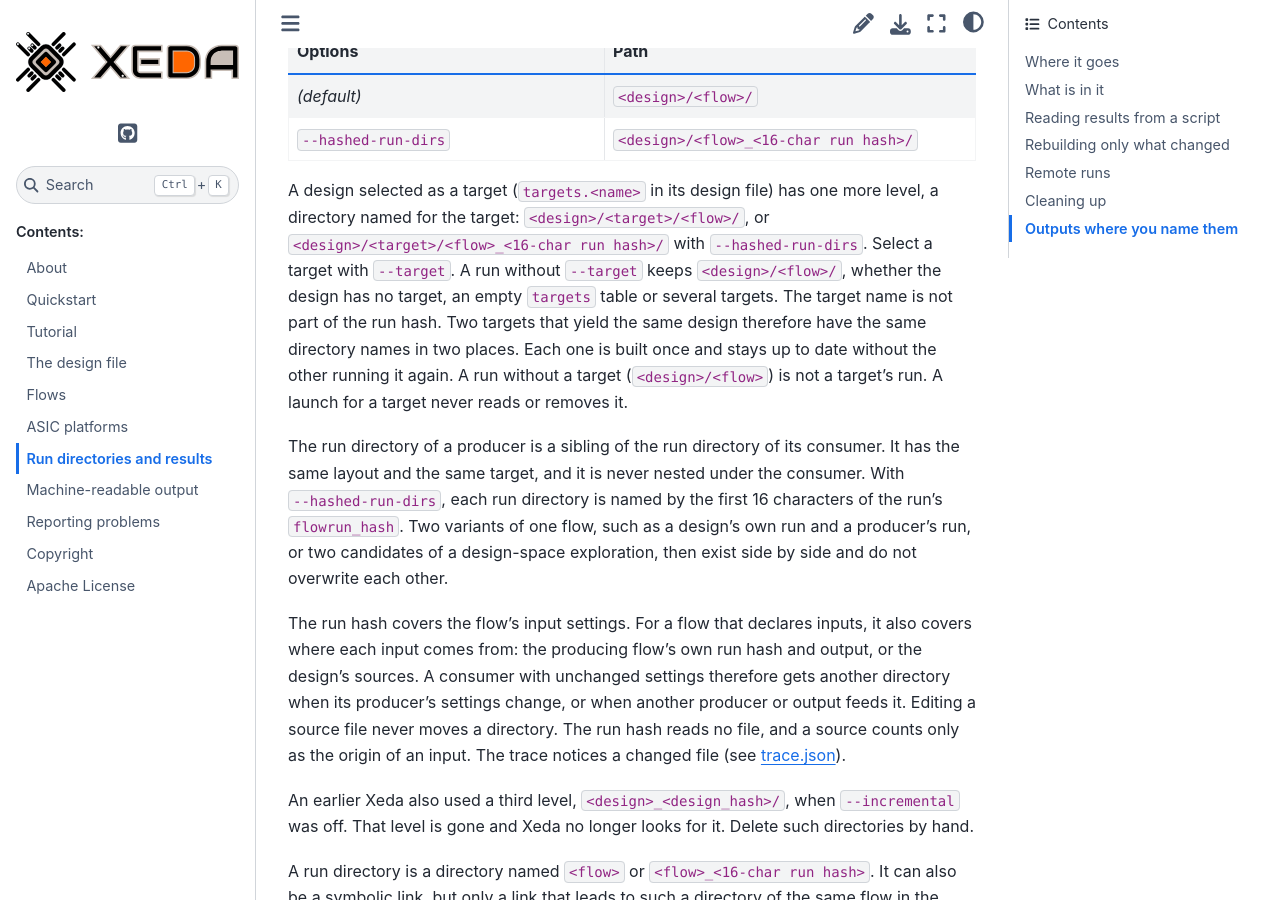
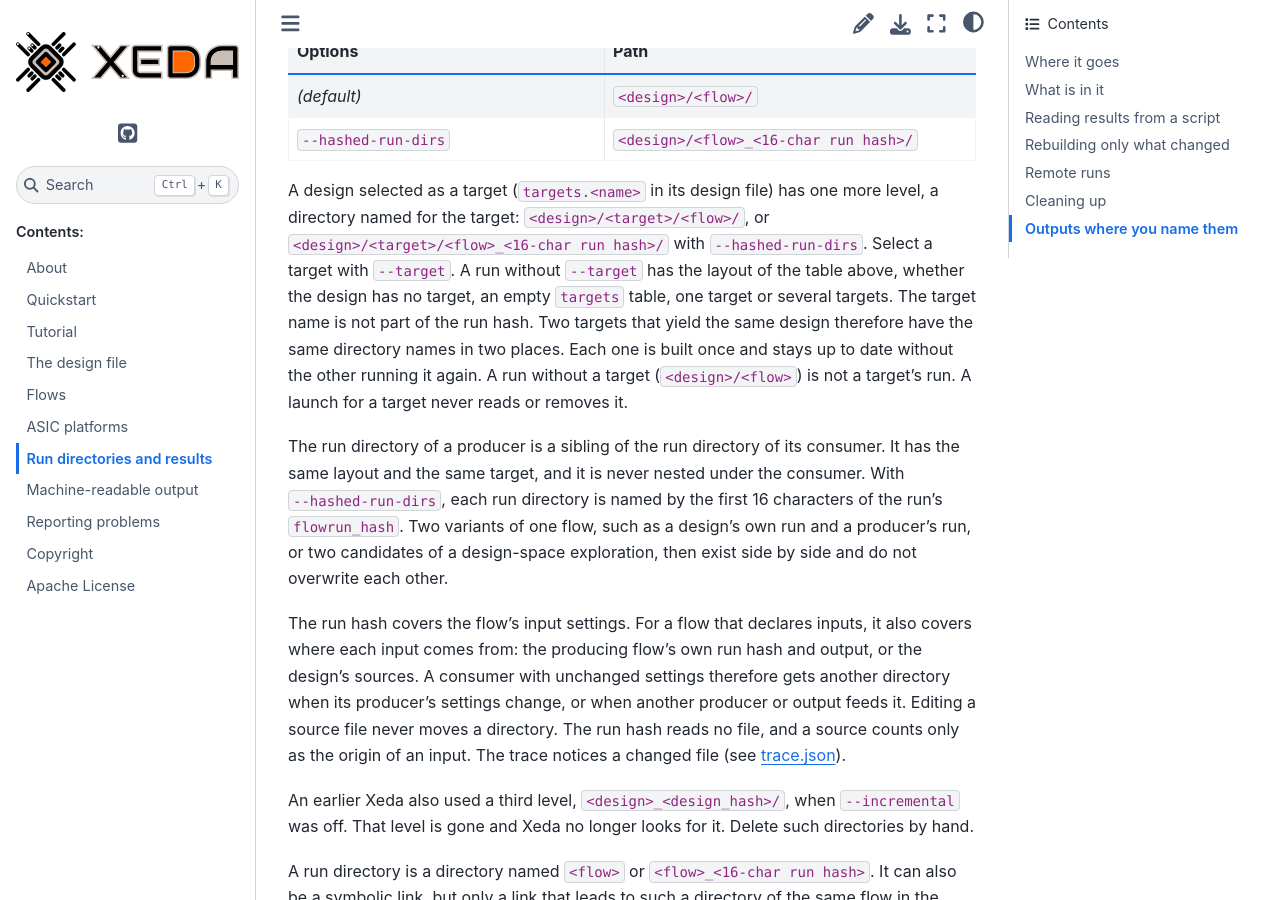
Before and after one commit to XedaHQ/xeda, a Sphinx documentation site: the page built from docs/run-directories.rst, in a window 1280 px wide and 900 px high, scrolled down 1124 px. Built offline with Sphinx 7.4.7 and the Sphinx Book theme 1.1.4, drawn with Linux system fonts in a browser that asks for light colours.

Commit message:
Check the design that runs without a target, and correct two doc sentences
The tests of a run without a target now check that no target's sources
or defines reached the design, and the dse test checks the exact run
directory. The docs say that a run without --target keeps the usual
layout with one target too, and that the target field of a JSON
document is the name given with --target.

```diff
--- a/docs/machine-readable.rst
+++ b/docs/machine-readable.rst
@@ -337,9 +337,9 @@
 ``null``, and ``design_file`` still says which file it was. Every ``run`` and ``dse`` document
 carries both keys: the document of a failure, of a dry run and of a ``--remote`` run too.
 
-``target`` is the name of the target that the design selected (see :ref:`targets`), or ``null`` when
-no target was selected. Every ``run`` and ``dse`` document carries it, the document of a failure
-too, and so does the ``plan`` of a dry run.
+``target`` is the name given with ``--target`` (see :ref:`targets`), or ``null`` without it. This
+holds for an unknown name too. Every ``run`` and ``dse`` document carries it, the document of a
+failure too, and so does the ``plan`` of a dry run.
 
 ``nodes`` lists every run directory that the launch touched, once each and in the order of
 completion. This includes the run directory of the requested flow and of each producer. Each entry
--- a/docs/run-directories.rst
+++ b/docs/run-directories.rst
@@ -55,11 +55,12 @@
 A design selected as a target (``targets.<name>`` in its design file) has one more level, a
 directory named for the target: ``<design>/<target>/<flow>/``, or
 ``<design>/<target>/<flow>_<16-char run hash>/`` with ``--hashed-run-dirs``. Select a target with
-``--target``. A run without ``--target`` keeps ``<design>/<flow>/``, whether the design has no
-target, an empty ``targets`` table or several targets. The target name is not part of the run hash.
-Two targets that yield the same design therefore have the same directory names in two places. Each
-one is built once and stays up to date without the other running it again. A run without a target
-(``<design>/<flow>``) is not a target's run. A launch for a target never reads or removes it.
+``--target``. A run without ``--target`` has the layout of the table above, whether the design has
+no target, an empty ``targets`` table, one target or several targets. The target name is not part of
+the run hash. Two targets that yield the same design therefore have the same directory names in two
+places. Each one is built once and stays up to date without the other running it again. A run
+without a target (``<design>/<flow>``) is not a target's run. A launch for a target never reads or
+removes it.
 
 The run directory of a producer is a sibling of the run directory of its consumer. It has the same
 layout and the same target, and it is never nested under the consumer. With ``--hashed-run-dirs``,
```
Also changed, not shown: 2 other files.
